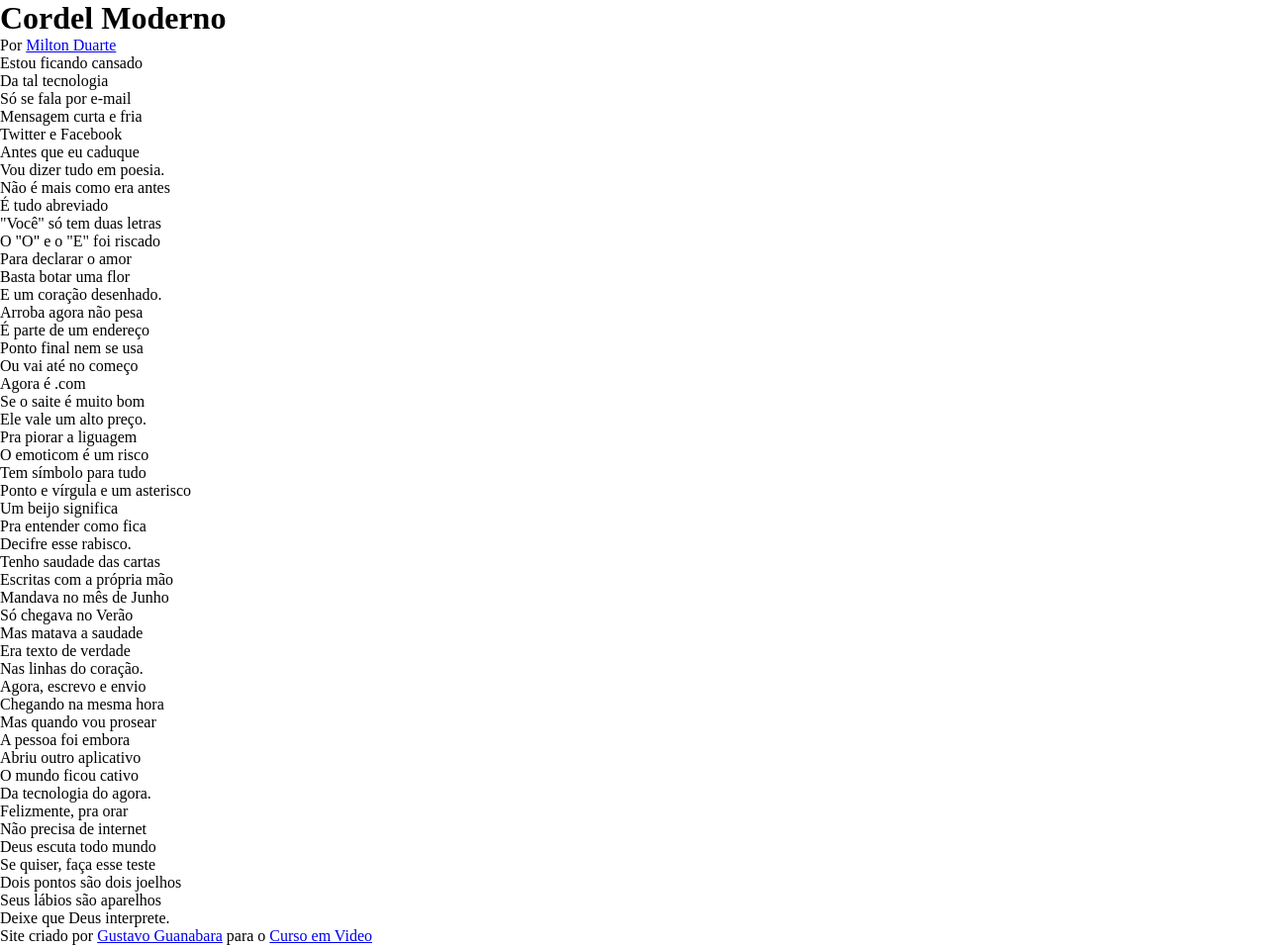
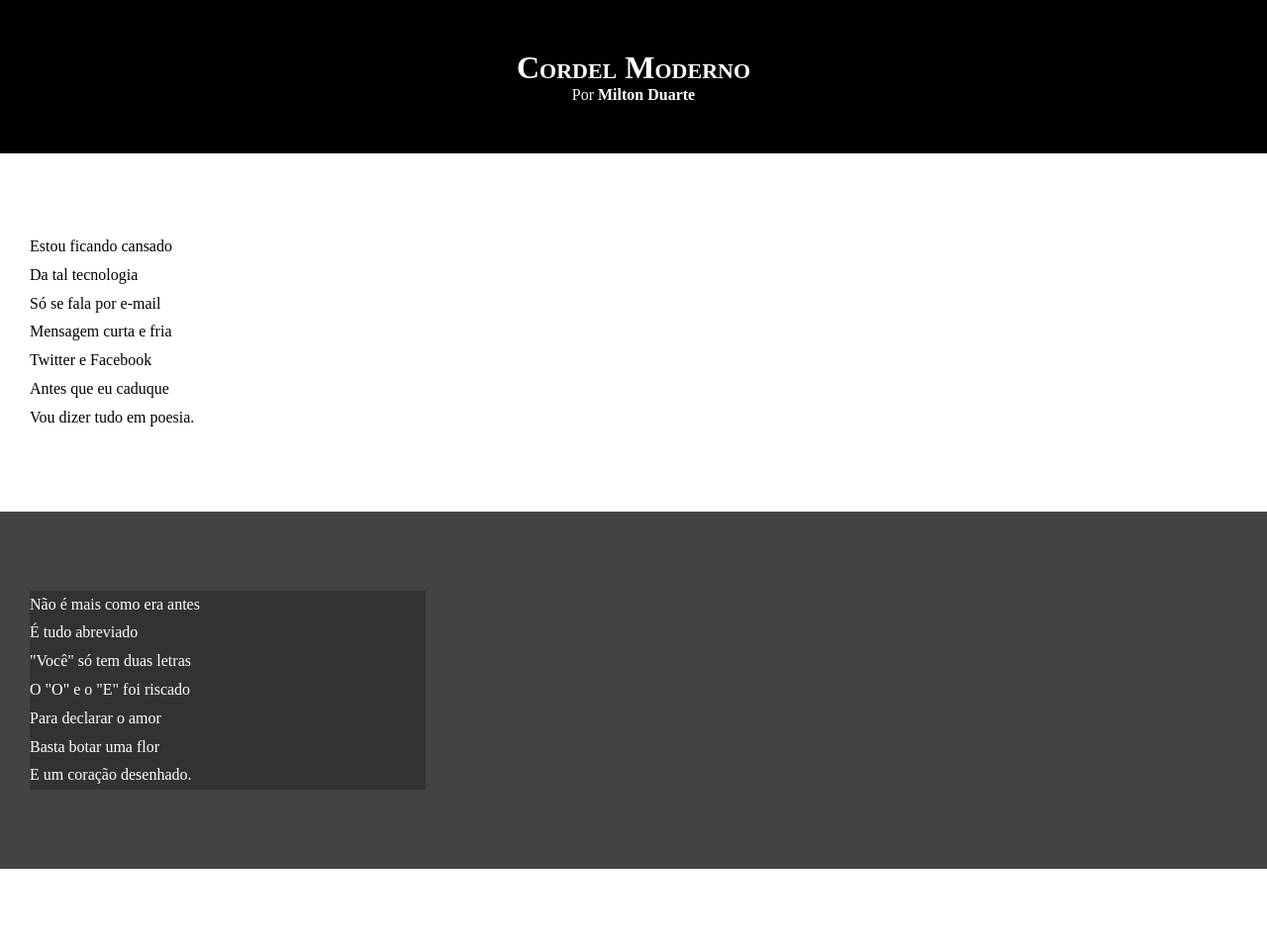
Before and after one commit to ricardorafs/CursoVideo, a plain HTML site: page DesafiosCursoEmVideo/desafios012/index.html in a window 1280 px wide. Shown: the top 958 px of the page at 99% size. Drawn offline with Linux system fonts and the light colour scheme.

Commit message:
estilos malucos

```diff
--- a/DesafiosCursoEmVideo/desafios012/index.html
+++ b/DesafiosCursoEmVideo/desafios012/index.html
@@ -12,7 +12,7 @@
         <p>Por <a href="https://www.recantodasletras.com.br/poesias/3186743" target="_blank">Milton Duarte</a></p>
     </header>
 
-    <section>
+    <section class="normal">
         <p>
             Estou ficando cansado <br>
             Da tal tecnologia <br>
@@ -24,7 +24,7 @@
         </p>
     </section>
 
-    <section>
+    <section class="imagem">
         <p>
             Não é mais como era antes <br>
             É tudo abreviado <br>
@@ -36,7 +36,7 @@
         </p>
     </section>
 
-    <section>
+    <section class="normal">
         <p>
             Arroba agora não pesa <br>
             É parte de um endereço <br>
@@ -58,7 +58,7 @@
         </p>
     </section>
 
-    <section>
+    <section class="imagem">
         <p>
             Tenho saudade das cartas <br>
             Escritas com a própria mão <br>
@@ -70,7 +70,7 @@
         </p>
     </section>
 
-    <section>
+    <section class="normal">
         <p>
             Agora, escrevo e envio <br>
             Chegando na mesma hora <br>
--- a/DesafiosCursoEmVideo/desafios012/styles/style.css
+++ b/DesafiosCursoEmVideo/desafios012/styles/style.css
@@ -5,3 +5,63 @@
     margin: 0;
     box-sizing: border-box;
 }
+
+html, body{
+    min-height: 100%;
+    background-color: #a9a9a9a1;
+}
+
+header{
+    background-color: #000000;
+    color: #ffffff;
+    text-align: center;
+
+}
+
+header h1{
+    padding-top: 50px;
+    font-variant: small-caps;
+}
+
+header p {
+    padding-bottom: 50px;
+}
+
+header a, footer a{
+    color:  #ffffff;
+    text-decoration: none;
+    font-weight: bolder;
+}
+
+header a:hover, footer a:hover{
+    text-decoration: underline;
+}
+
+section{
+    padding-top: 10vh;
+    padding-bottom: 10vh;
+    line-height: 1.8em;
+    padding-left: 30px;
+}
+
+section.normal{
+    background-color: #ffffff;
+    color: #000000;
+}
+
+section.imagem{
+    background-color: #0000009f;
+    color: #ffffff;
+}
+
+section.imagem p{
+    background-color: #00000041;
+    width: 400px;
+}
+
+footer{
+    background-color: #000000;
+    color: #ffffff;
+    text-align: center;
+    padding: 10px;
+}
```
